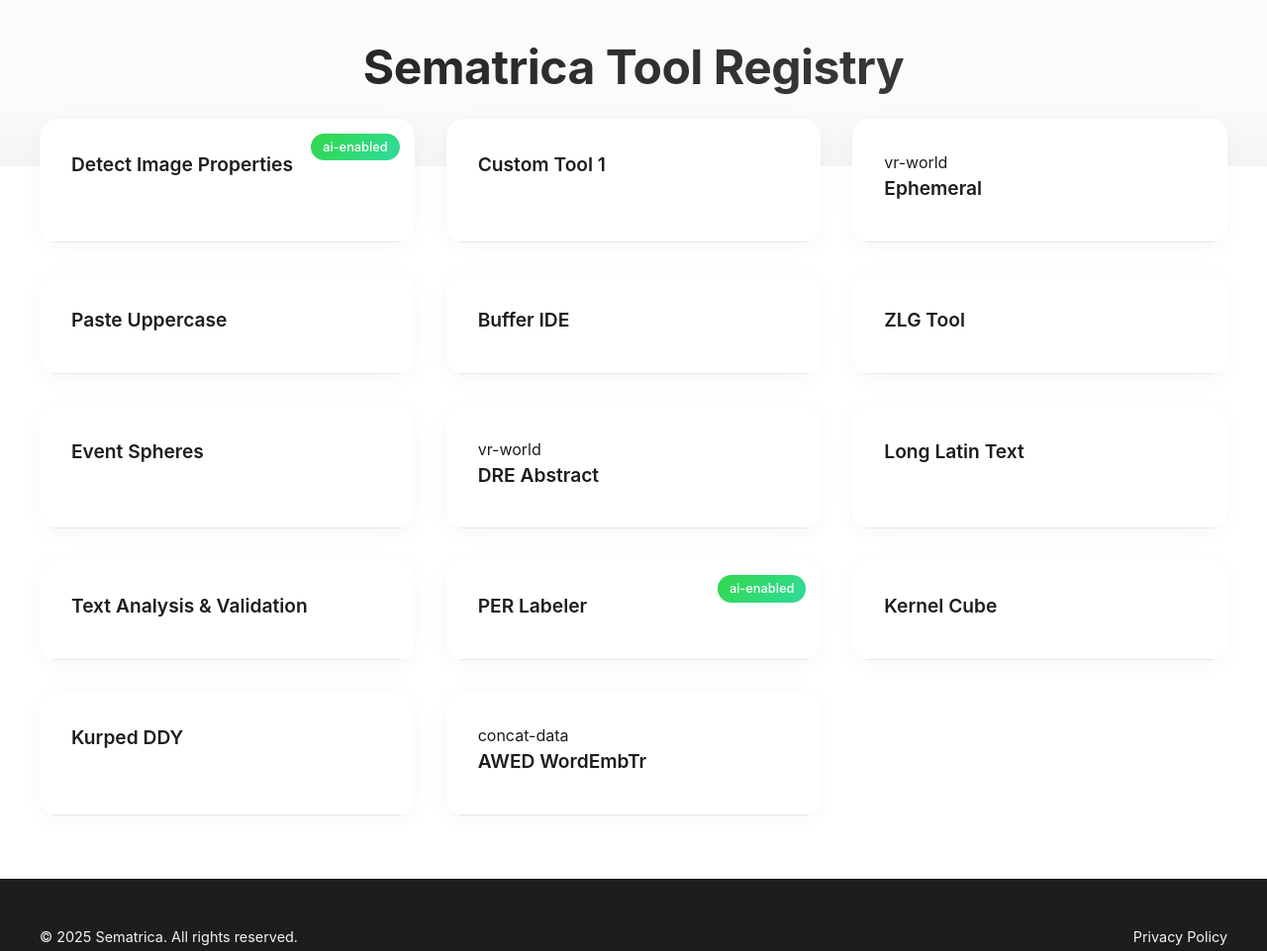
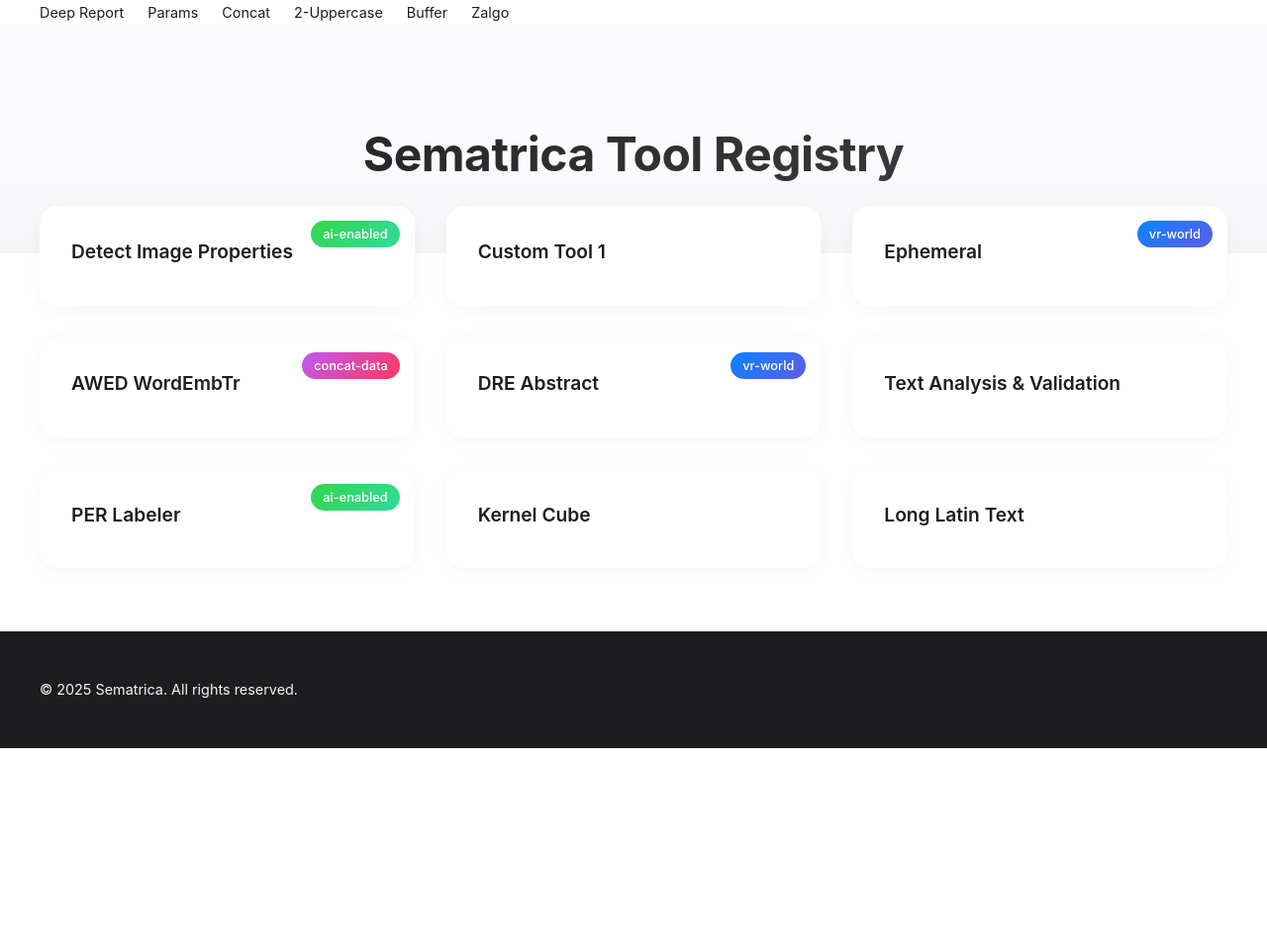
Before and after one commit to sematrica/central-dash, a plain HTML site: page index.html in a window 1280 px wide. Shown: the whole page at 99% size. After the commit the page ends 800 px from the top, so only its background shows below. Drawn offline with Linux system fonts and the light colour scheme.

Commit message:
Update index.html
adjusted menu items

```diff
--- a/index.html
+++ b/index.html
@@ -20,12 +20,76 @@
             line-height: 1.5;
         }
 
+        /* New Navigation Styles */
+        .apple-nav {
+            background: rgba(255, 255, 255, 0.8);
+            backdrop-filter: blur(10px);
+            padding: 0 1rem;
+            position: sticky;
+            top: 0;
+            z-index: 1000;
+        }
+
+        .nav-container {
+            max-width: 1200px;
+            margin: 0 auto;
+            display: flex;
+            align-items: center;
+            justify-content: space-between;
+        }
+
+        .nav-links {
+            display: flex;
+            gap: 1.5rem;
+            list-style: none;
+            padding: 0;
+            margin: 0;
+        }
+
+        .nav-links a {
+            text-decoration: none;
+            color: var(--apple-gray3);
+            font-size: 0.9rem;
+            padding: 1rem 0;
+            transition: opacity 0.3s;
+        }
+
+        .nav-links a:hover {
+            opacity: 0.7;
+        }
+
         .apple-header {
-            padding: 2rem 1rem 4rem;
+            padding: 6rem 1rem 4rem;
             text-align: center;
             background: linear-gradient(to bottom, #fbfbfd 60%, var(--apple-gray1));
         }
 
+        /* Rest of existing styles remain the same, with tag modifications below */
+        .tool-tag {
+            position: absolute;
+            top: 15px;
+            right: 15px;
+            color: white;
+            padding: 4px 12px;
+            border-radius: 20px;
+            font-size: 0.8rem;
+            font-weight: 500;
+            backdrop-filter: blur(10px);
+        }
+
+        .tool-tag.ai {
+            background: linear-gradient(135deg, #32d74b, #30db9b);
+        }
+
+        .tool-tag.vr {
+            background: linear-gradient(135deg, #0A84FF, #5E5CE6);
+        }
+
+        .tool-tag.concat-data {
+            background: linear-gradient(135deg, #BF5AF2, #FF375F);
+        }
+
+        /* Existing styles below remain unchanged */
         .header-title {
             font-size: 3rem;
             font-weight: 700;
@@ -72,19 +136,6 @@
             color: var(--apple-gray3);
         }
 
-        .ai-tag {
-            position: absolute;
-            top: 15px;
-            right: 15px;
-            background: linear-gradient(135deg, #32d74b, #30db9b);
-            color: white;
-            padding: 4px 12px;
-            border-radius: 20px;
-            font-size: 0.8rem;
-            font-weight: 500;
-            backdrop-filter: blur(10px);
-        }
-
         .apple-footer {
             background: var(--apple-gray3);
             color: var(--apple-gray1);
@@ -100,16 +151,6 @@
             font-size: 0.9rem;
         }
 
-        .tool-card::after {
-            content: "";
-            position: absolute;
-            bottom: 0;
-            left: 0;
-            right: 0;
-            height: 1px;
-            background: rgba(0,0,0,0.1);
-        }
-
         @media (max-width: 768px) {
             .header-title {
                 font-size: 2rem;
@@ -118,20 +159,40 @@
             .tools-grid {
                 grid-template-columns: 1fr;
             }
+
+            .nav-links {
+                display: none;
+            }
         }
     </style>
 </head>
 <body>
+<!-- New Navigation Bar -->
+<nav class="apple-nav">
+    <div class="nav-container">
+        <ul class="nav-links">
+            <li><a href="https://sematrica.github.io/screen-detect-img/">Deep Report</a></li>
+            <li><a href="https://sematrica.github.io/Custom-Tool-1/">Params</a></li>
+            <li><a href="https://sematrica.github.io/AWED-WordEmbTr/">Concat</a></li>
+            <li><a href="https://sematrica.github.io/paste-uppercase/">2-Uppercase</a></li>
+            <li><a href="https://sematrica.github.io/buffer-ide/">Buffer</a></li>
+            <li><a href="https://sematrica.github.io/zlg-tool/">Zalgo</a></li>
+
+
+
+        </ul>
+    </div>
+</nav>
+
 <header class="apple-header">
     <h1 class="header-title">Sematrica Tool Registry</h1>
 </header>
 
 <div class="grid-container">
     <div class="tools-grid">
-
-        <!-- AI Tools -->
+        <!-- Updated Tool Cards with Standardized Tags -->
         <a href="https://sematrica.github.io/screen-detect-img/" class="tool-card">
-            <div class="ai-tag">ai-enabled</div>
+            <div class="tool-tag ai">ai-enabled</div>
             <div class="tool-name">Detect Image Properties</div>
         </a>
 
@@ -140,33 +201,19 @@
         </a>
 
         <a href="https://sematrica.github.io/ephemeral/" class="tool-card">
-        <div class="vr-tag">vr-world</div>
+            <div class="tool-tag vr">vr-world</div>
             <div class="tool-name">Ephemeral</div>
         </a>
 
-    <a href="https://sematrica.github.io/paste-uppercase/" class="tool-card">
-        <div class="tool-name">Paste Uppercase</div>
-    </a>
-
-    <a href="https://sematrica.github.io/buffer-ide/" class="tool-card">
-        <div class="tool-name">Buffer IDE</div>
-    </a>
-
-    <a href="https://sematrica.github.io/zlg-tool/" class="tool-card">
-        <div class="tool-name">ZLG Tool</div>
-    </a>
-
-    <a href="https://sematrica.github.io/event_spheres/" class="tool-card">
-        <div class="tool-name">Event Spheres</div>
+        <!-- Remaining tool cards updated similarly -->
+        <a href="https://sematrica.github.io/AWED-WordEmbTr/" class="tool-card">
+            <div class="tool-tag concat-data">concat-data</div>
+            <div class="tool-name">AWED WordEmbTr</div>
         </a>
 
         <a href="https://sematrica.github.io/dreabstract/" class="tool-card">
-        <div class="badge bg-secondary">vr-world</div>
+            <div class="tool-tag vr">vr-world</div>
             <div class="tool-name">DRE Abstract</div>
-    </a>
-
-    <a href="https://sematrica.github.io/LongLatinText/" class="tool-card">
-        <div class="tool-name">Long Latin Text</div>
         </a>
 
         <a href="https://sematrica.github.io/Text-Analysis-and-Validation/" class="tool-card">
@@ -174,7 +221,7 @@
         </a>
 
         <a href="https://sematrica.github.io/per_labeler/" class="tool-card">
-        <div class="ai-tag">ai-enabled</div>
+            <div class="tool-tag ai">ai-enabled</div>
             <div class="tool-name">PER Labeler</div>
         </a>
 
@@ -182,24 +229,21 @@
             <div class="tool-name">Kernel Cube</div>
         </a>
 
-    <a href="https://sematrica.github.io/KurpedDDY/" class="tool-card">
-        <div class="tool-name">Kurped DDY</div>
+<!--        <a href="https://sematrica.github.io/KurpedDDY/" class="tool-card">-->
+<!--            <div class="tool-name">Kurped DDY</div>-->
+<!--        </a>-->
+
+        <a href="https://sematrica.github.io/LongLatinText/" class="tool-card">
+            <div class="tool-name">Long Latin Text</div>
         </a>
 
-    <a href="https://sematrica.github.io/AWED-WordEmbTr/" class="tool-card">
-        <div class="badge bg-secondary">concat-data</div>
-        <div class="tool-name">AWED WordEmbTr</div>
-    </a>
-
+        <!-- ... rest of tool cards with updated tags ... -->
     </div>
 </div>
 
 <footer class="apple-footer">
     <div class="footer-content">
         <div>© 2025 Sematrica. All rights reserved.</div>
-        <div>
-            <a href="#" style="color: inherit; text-decoration: none;">Privacy Policy</a>
-        </div>
     </div>
 </footer>
 </body>
```
Lines whose indentation alone changed are shown as unchanged.
